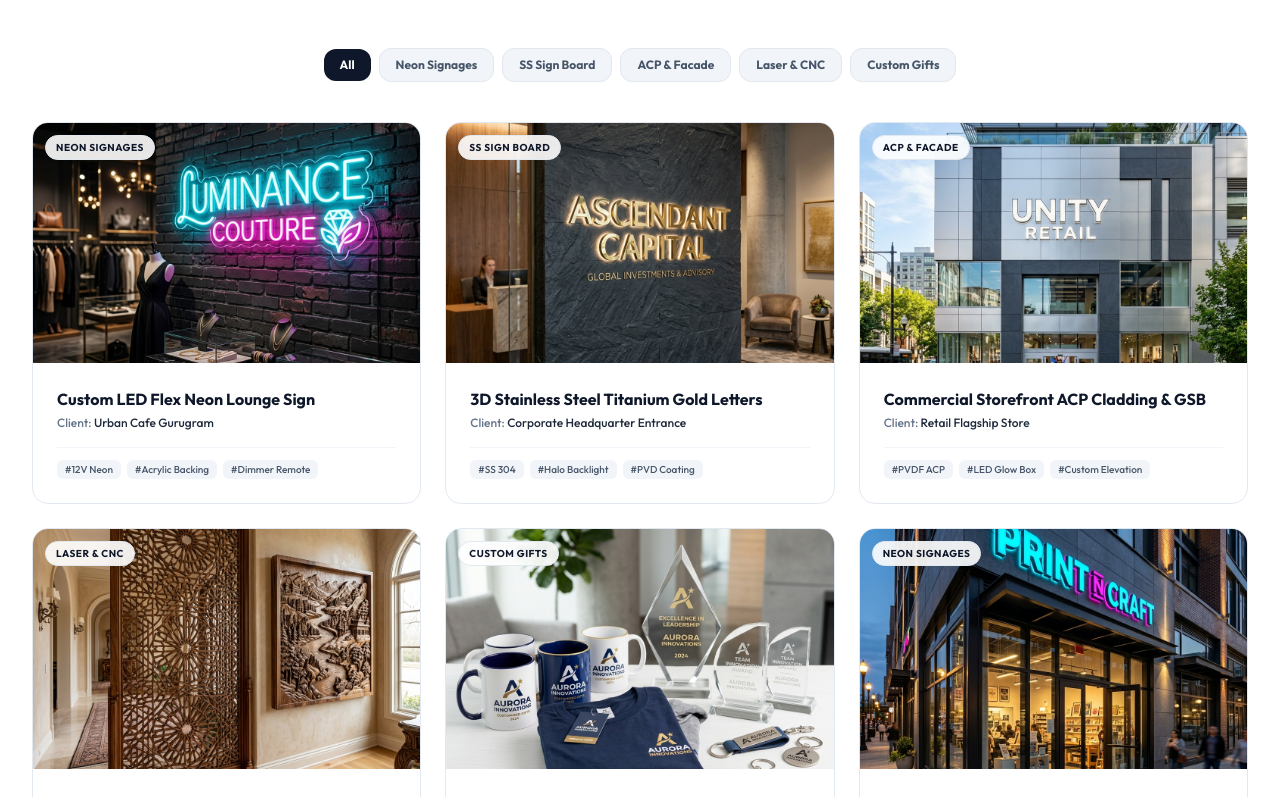
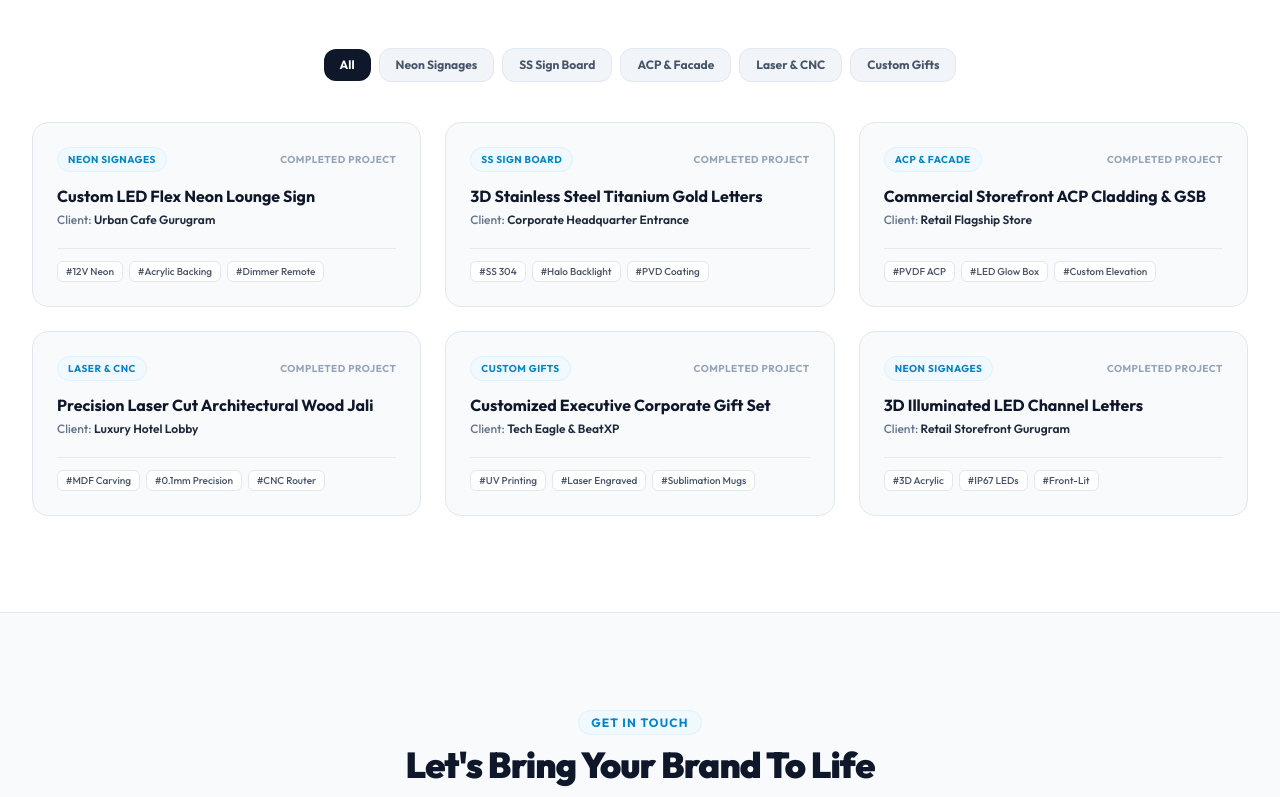
Before and after one commit to katrine-daniel/PRINT-N-CRAFT, a React (Vite) app: page / in a window 1280 px wide. Shown: the part 6263-7060 px from the top of the page. Built offline with nearby package versions, Linux system fonts and the light colour scheme.

Commit message:
Remove images from Our Featured Craftsmanship portfolio section

```diff
--- a/src/components/PortfolioGallery.jsx
+++ b/src/components/PortfolioGallery.jsx
@@ -49,34 +49,30 @@ export default function PortfolioGallery() {
           {filteredItems.map((item) => (
             <div
               key={item.id}
-              className="bg-white rounded-2xl overflow-hidden border border-slate-200 hover:border-brand-cyan hover:shadow-clean-md transition-all duration-300 group"
+              className="bg-slate-50 p-6 rounded-2xl border border-slate-200 hover:border-brand-cyan hover:shadow-clean-md transition-all duration-300 group flex flex-col justify-between"
             >
-              <div className="relative h-60 overflow-hidden bg-slate-100">
-                <img
-                  src={item.image}
-                  alt={item.title}
-                  className="w-full h-full object-cover group-hover:scale-105 transition-transform duration-500"
-                />
-                <span className="absolute top-3 left-3 text-[10px] font-bold uppercase tracking-wider px-2.5 py-1 rounded-full bg-white/90 text-slate-900 backdrop-blur-md border border-slate-200">
+              <div>
+                <div className="flex items-center justify-between mb-3">
+                  <span className="text-[10px] font-bold uppercase tracking-wider px-2.5 py-1 rounded-full bg-sky-50 text-brand-cyan border border-sky-100">
                     {item.category}
                   </span>
+                  <span className="text-[10px] font-bold text-slate-400 uppercase tracking-wider">Completed Project</span>
                 </div>
 
-              <div className="p-6">
                 <h3 className="text-base font-bold text-slate-900 group-hover:text-brand-cyan transition-colors">
                   {item.title}
                 </h3>
                 <p className="text-xs text-slate-500 mt-1 font-medium">
-                  Client: <span className="text-slate-800">{item.client}</span>
+                  Client: <span className="text-slate-800 font-semibold">{item.client}</span>
                 </p>
+              </div>
 
-                <div className="flex flex-wrap gap-1.5 mt-4 pt-3 border-t border-slate-100">
+              <div className="flex flex-wrap gap-1.5 mt-5 pt-3 border-t border-slate-200/80">
                 {item.tags.map((tag, idx) => (
-                    <span key={idx} className="text-[10px] px-2 py-0.5 rounded-md bg-slate-100 text-slate-600 font-medium">
+                  <span key={idx} className="text-[10px] px-2 py-0.5 rounded-md bg-white text-slate-600 border border-slate-200 font-medium">
                     #{tag}
                   </span>
                 ))}
-                </div>
               </div>
             </div>
           ))}
```
Also changed, not shown: 1 other file (tests, documents, lock files or other folders). Lines whose indentation alone changed are shown as unchanged.
